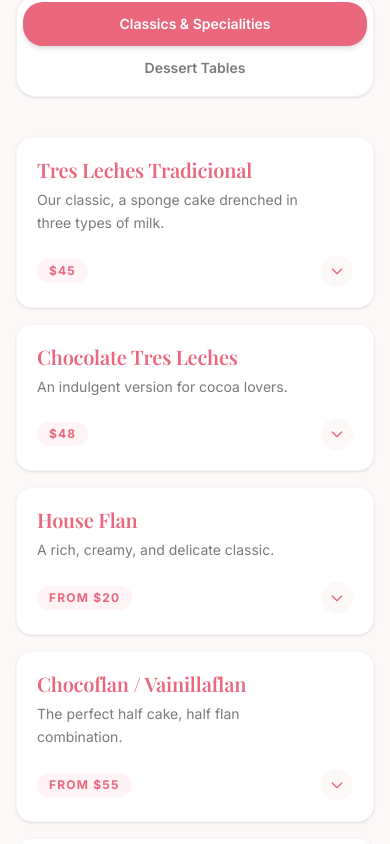
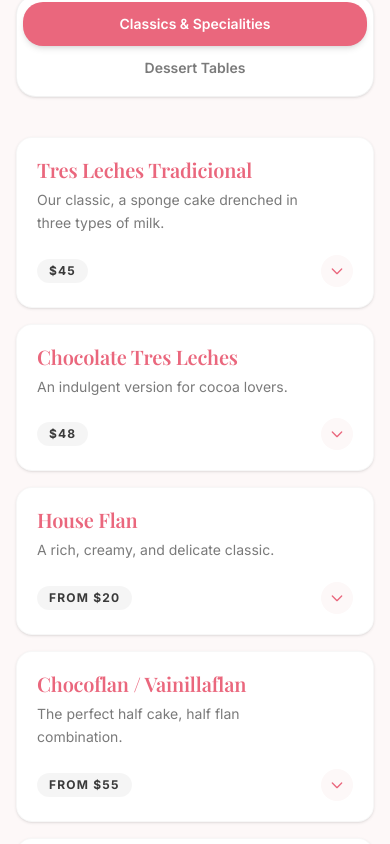
Before and after one commit to nitanluis/cakes-by-yas, a Next.js app: page / in a window 390 px wide. Shown: the part 6480-7324 px from the top of the page. Built offline with nearby package versions, Linux system fonts and the light colour scheme; a web font is replaced by a local one.

Commit message:
design(ui): improve mobile contrast, spacing, and fluidity for floating CTAs

```diff
--- a/src/components/Contact.tsx
+++ b/src/components/Contact.tsx
@@ -49,7 +49,7 @@ export default function Contact() {
         <h2 className="font-[family-name:var(--font-heading)] italic text-4xl md:text-5xl mb-6" style={{ color: "var(--color-text)" }}>
           Contact Us
         </h2>
-        <p className="text-sm md:text-base leading-relaxed mb-12" style={{ color: "var(--color-text-muted)" }}>
+        <p className="text-sm md:text-base leading-relaxed mb-12 w-full max-w-2xl break-words whitespace-normal" style={{ color: "var(--color-text-muted)" }}>
           Ready to order your custom cake? Reach out to us through your preferred channel.
         </p>
 
--- a/src/components/Footer.tsx
+++ b/src/components/Footer.tsx
@@ -38,7 +38,7 @@ export default function Footer() {
       className="w-full flex justify-center mt-auto"
     >
       <div
-        className="w-full pt-10 pb-28 md:pt-16 md:pb-32 px-5 sm:px-6 md:px-12 border-t border-[rgba(0,0,0,0.05)]"
+        className="w-full pt-10 pb-36 md:pt-16 md:pb-32 px-5 sm:px-6 md:px-12 border-t border-[rgba(0,0,0,0.05)]"
         style={{ background: "#F5F0EB" }}
       >
         <div className="footer-content max-w-[1400px] mx-auto">
--- a/src/components/Menu.tsx
+++ b/src/components/Menu.tsx
@@ -175,7 +175,7 @@ export default function Menu() {
                     <span
                       className="text-sm sm:text-base font-semibold whitespace-nowrap"
                       style={{
-                        color: "var(--color-primary)",
+                        color: "#3A3A3A",
                         transition: "all 0.4s ease",
                       }}
                     >
--- a/src/components/PricingMenu.tsx
+++ b/src/components/PricingMenu.tsx
@@ -212,7 +212,7 @@ export default function PricingMenu() {
         </div>
 
         {/* Interactive Order Builder List */}
-        <div ref={listRef} className="w-full max-w-[1400px] flex flex-col gap-4 md:gap-5 min-h-[400px] pb-12 sm:pb-0">
+        <div ref={listRef} className="w-full max-w-[1400px] flex flex-col gap-4 md:gap-5 min-h-[400px] pb-32 sm:pb-0">
           {activeCategory?.items.map((item) => {
             const isExpanded = expandedId === item.id;
             const currentSize = selectedSizes[item.id];
@@ -250,7 +250,7 @@ export default function PricingMenu() {
 
                   {item.price && (
                     <div className="shrink-0 mt-1 sm:mt-0 flex items-center justify-between w-full sm:w-auto pointer-events-none">
-                      <span className="inline-flex items-center justify-center px-3 py-1 rounded-full text-xs md:text-sm font-bold tracking-widest uppercase" style={{ background: "rgba(234, 103, 125, 0.08)", color: "var(--color-primary)" }}>
+                      <span className="inline-flex items-center justify-center px-3 py-1 rounded-full text-xs md:text-sm font-bold tracking-widest uppercase" style={{ background: "rgba(0, 0, 0, 0.04)", color: "#3A3A3A" }}>
                         {item.price}
                       </span>
                       {/* Mobile Expand Icon */}
```
